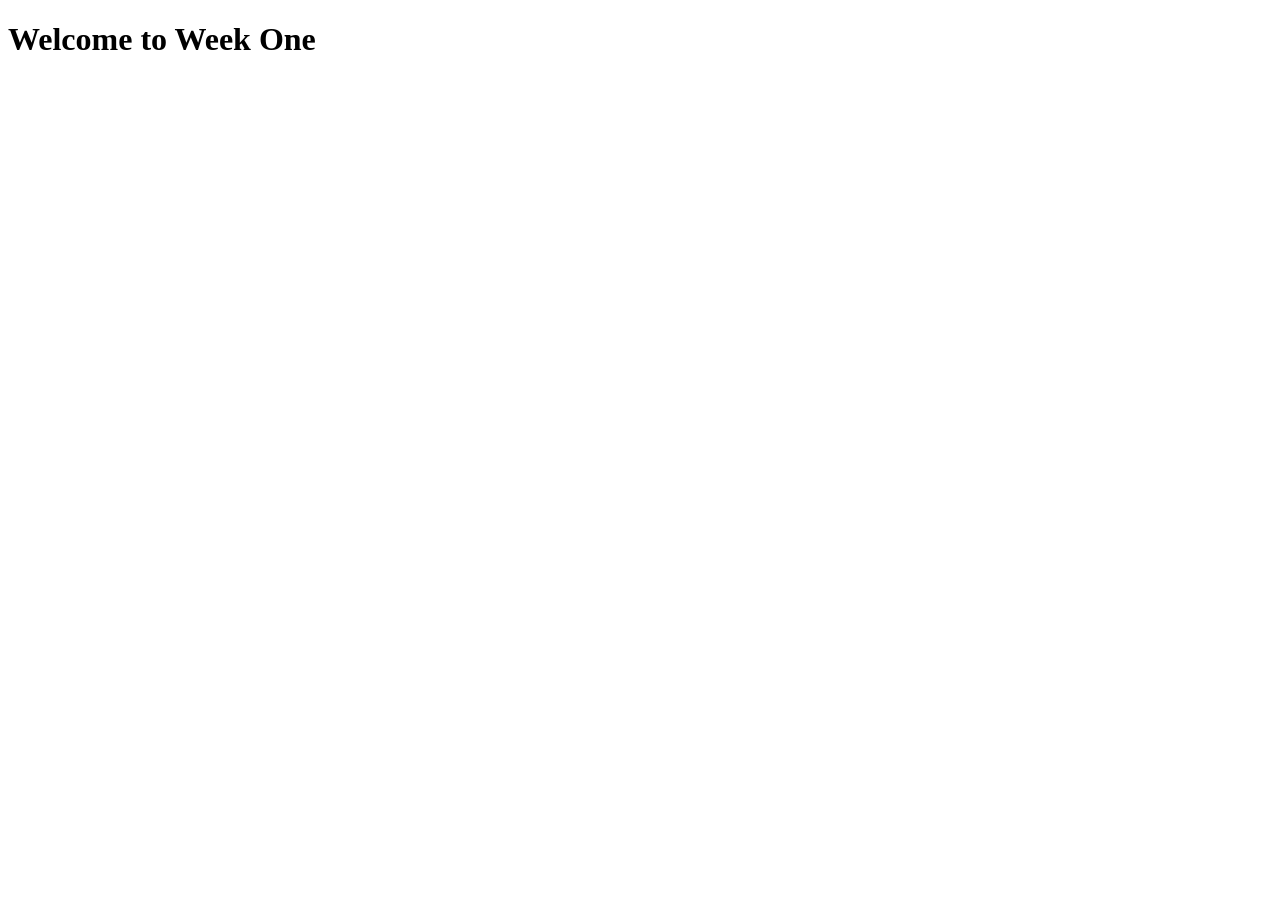
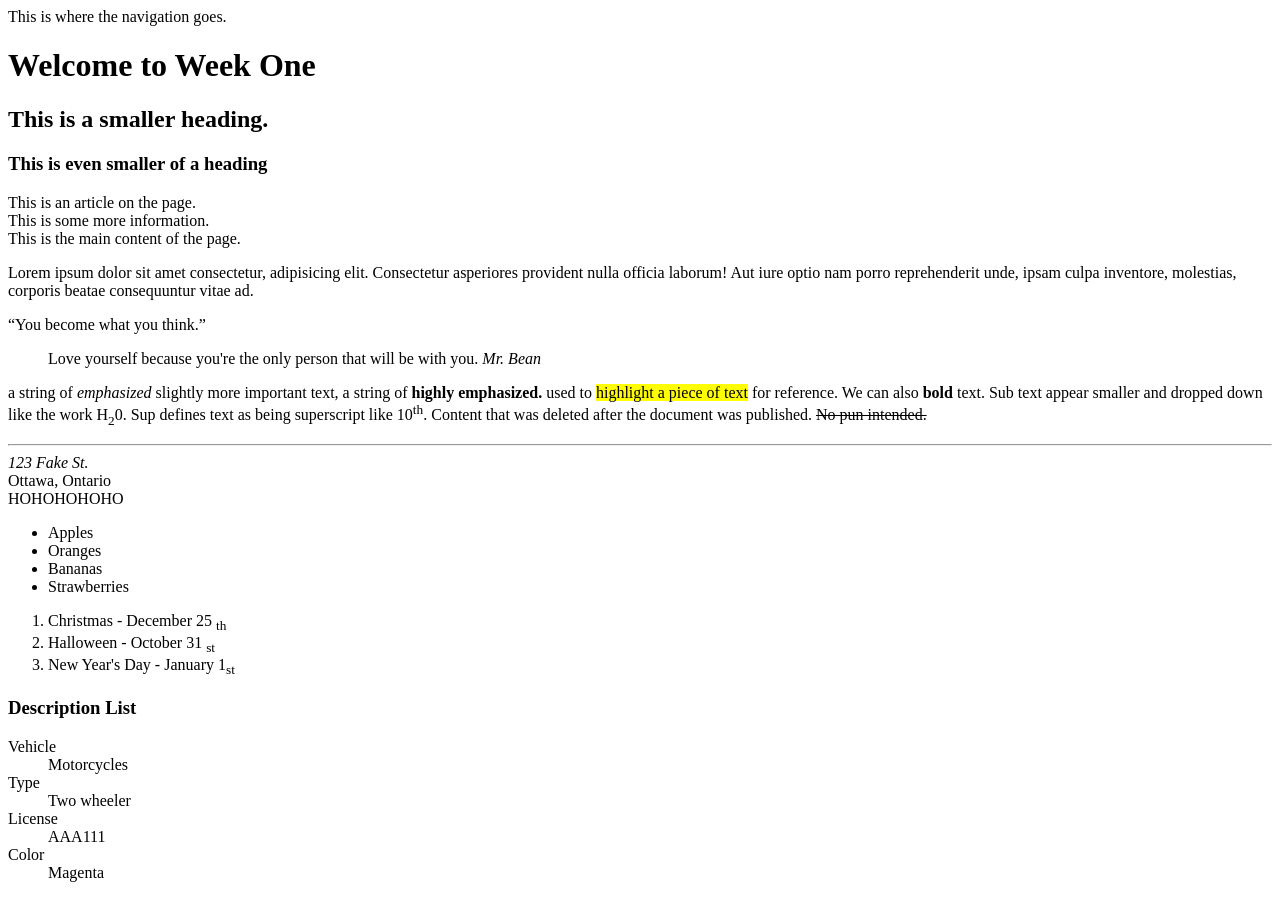
Before and after one commit to karlinvillasis/week-3, a plain HTML site: page index.html in a window 1280 px wide. Before the commit the page ends 800 px from the top, so only its background shows below. Drawn offline with Linux system fonts and the light colour scheme.

Commit message:
Adds html tags to the index

```diff
--- a/index.html
+++ b/index.html
@@ -4,7 +4,7 @@
 <!--This is a note-->
 
 <head>
-    <meta charset="<UTF->8">
+    <meta charset="UTF->8">
     <title>
         Week 3 Repository
     </title>
@@ -13,7 +13,93 @@
 
 <body>
 
-    <h1>Welcome to Week One </h1>
+    <header>
+        <nav>This is where the navigation goes.</nav>
+    </header>
+
+    <main>
+        <h1>Welcome to Week One </h1>
+        <h2>This is a smaller heading.</h2>
+        <h3>This is even smaller of a heading</h3>
+        <article>This is an article on the page.</article>
+        <section>This is some more information.</section>
+
+        This is the main content of the page.
+
+        <p>
+            Lorem ipsum dolor sit amet consectetur, adipisicing elit.
+            Consectetur asperiores provident nulla officia laborum! Aut
+            iure optio nam porro reprehenderit unde, ipsam culpa inventore,
+            molestias, corporis beatae consequuntur vitae ad.
+        </p>
+
+        <q>You become what you think.</q>
+        <blockquote>
+            Love yourself because you're the only person that will be with you. <cite>Mr. Bean</cite>
+        </blockquote>
+
+        <p>
+
+            a string of <em>emphasized</em> slightly more important text,
+            a string of <strong>highly emphasized.</strong>
+            used to <mark>highlight a piece of text</mark> for reference.
+            We can also <b>bold</b> text.
+            Sub text appear smaller and dropped down like the work H<sub>2</sub>0.
+            Sup defines text as being superscript like 10<sup>th</sup>.
+
+            Content that was deleted after the document was published. <del datetime="09/21/2022"> No pun intended.</del>
+
+
+        </p>
+
+
+        <hr>
+
+
+        <address> 123 Fake St. <br> </address>Ottawa, Ontario <br> HOHOHOHOHO </address>
+
+        <div></div>
+
+
+    </main>
+
+
+    <div>
+        <ul>
+            <li>Apples</li>
+            <li>Oranges</li>
+            <li>Bananas</li>
+            <li>Strawberries</li>
+        </ul>
+
+
+    </div>
+
+    <span>
+        <ol>
+            <li>Christmas - December 25 <sub>th</sub></li>
+            <li>Halloween - October 31 <sub>st</sub></li>
+            <li>New Year's Day - January 1<sub>st</sub></li>
+        </ol>
+    </span>
+
+    <div>
+        <h3>Description List</h3>
+        <dl>
+            <dt>Vehicle</dt>
+            <dd>Motorcycles</dd>
+
+            <dt>Type</dt>
+            <dd>Two wheeler</dd>
+
+            <dt>License</dt>
+            <dd>AAA111</dd>
+
+            <dt>Color</dt>
+            <dd>Magenta</dd>
+        </dl>
+    </div>
+
 
 
 </body>
```
